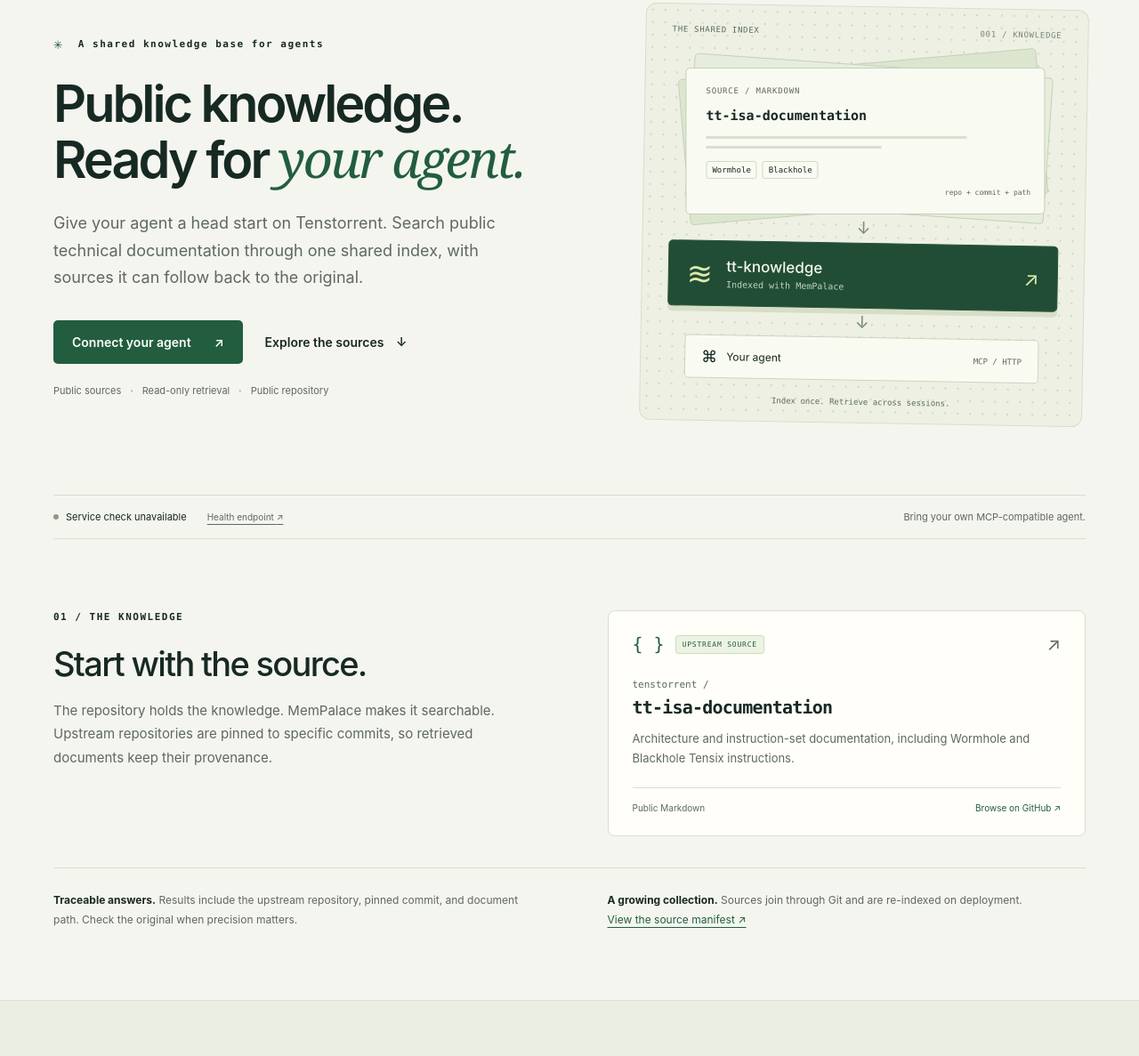
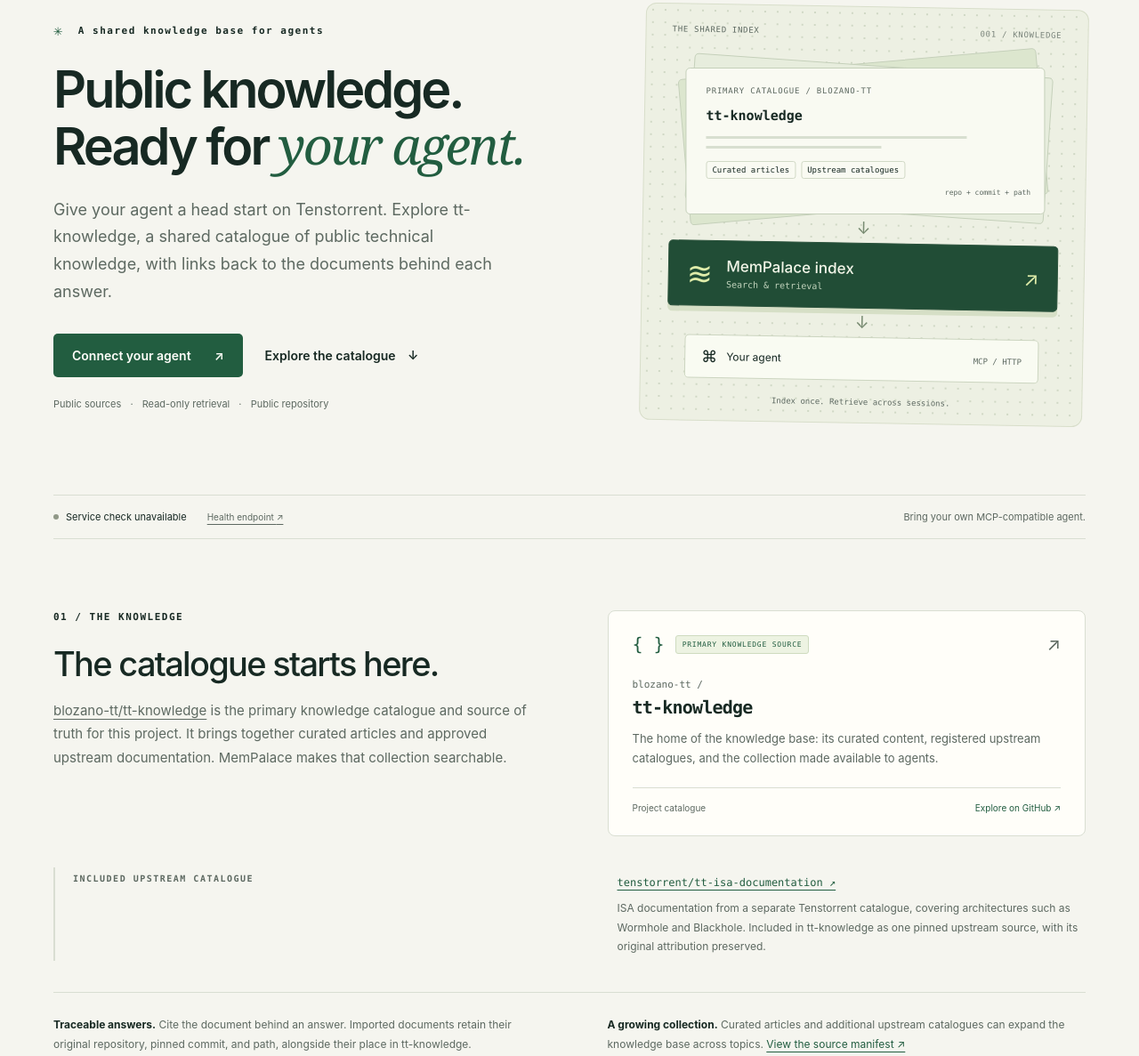
Before and after one commit to blozano-tt/tt-knowledge, a plain HTML site: page site/index.html in a window 1280 px wide. Shown: the part 180-1367 px from the top of the page at 89% size. Drawn offline with Linux system fonts and the light colour scheme; no server answers.

Commit message:
Present tt-knowledge as the primary knowledge catalogue

```diff
--- a/site/index.html
+++ b/site/index.html
@@ -5,7 +5,7 @@
     <meta name="viewport" content="width=device-width, initial-scale=1" />
     <meta
       name="description"
-      content="A shared, searchable index of public Tenstorrent documentation. Connect your AI agent through a read-only MCP server."
+      content="tt-knowledge is a shared catalogue of public Tenstorrent knowledge, bringing together curated articles and registered upstream documentation for agents."
     />
     <meta name="theme-color" content="#f5f5ef" />
     <title>tt-knowledge — Public knowledge. Ready for your agent.</title>
@@ -40,15 +40,15 @@
             Public knowledge.<br />Ready for <em>your agent.</em>
           </h1>
           <p class="intro">
-            Give your agent a head start on Tenstorrent. Search public technical
-            documentation through one shared index, with sources it can follow
-            back to the original.
+            Give your agent a head start on Tenstorrent. Explore tt-knowledge, a
+            shared catalogue of public technical knowledge, with links back to
+            the documents behind each answer.
           </p>
           <div class="hero-actions">
             <a class="button primary" href="#connect"
               >Connect your agent <span aria-hidden="true">↗</span></a
             ><a class="text-link" href="#sources"
-              >Explore the sources <span aria-hidden="true">↓</span></a
+              >Explore the catalogue <span aria-hidden="true">↓</span></a
             >
           </div>
           <p class="hero-note">
@@ -58,7 +58,7 @@
         </div>
         <div
           class="index-illustration"
-          aria-label="Public documentation is indexed once and retrieved by your agent through MCP"
+          aria-label="The blozano-tt/tt-knowledge catalogue brings together curated articles and upstream documentation, indexed by MemPalace and retrieved by your agent through MCP"
         >
           <div class="diagram-top">
             <span>THE SHARED INDEX</span
@@ -68,12 +68,12 @@
             <div class="document back-one"></div>
             <div class="document back-two"></div>
             <div class="document front">
-              <span class="file-label">SOURCE / MARKDOWN</span
-              ><strong>tt-isa-documentation</strong>
+              <span class="file-label">PRIMARY CATALOGUE / BLOZANO-TT</span
+              ><strong>tt-knowledge</strong>
               <div class="doc-line long"></div>
               <div class="doc-line"></div>
-              <div class="architecture-tags">
-                <span>Wormhole</span><span>Blackhole</span>
+              <div class="catalogue-tags">
+                <span>Curated articles</span><span>Upstream catalogues</span>
               </div>
               <span class="source-stamp">repo + commit + path</span>
             </div>
@@ -82,7 +82,8 @@
           <div class="index-node">
             <span class="node-symbol" aria-hidden="true">≋</span>
             <div>
-              <strong>tt-knowledge</strong><span>Indexed with MemPalace</span>
+              <strong>MemPalace index</strong
+              ><span>Search &amp; retrieval</span>
             </div>
             <span class="node-arrow" aria-hidden="true">↗</span>
           </div>
@@ -113,41 +114,59 @@
       >
         <div class="section-heading">
           <p class="eyebrow">01 / THE KNOWLEDGE</p>
-          <h2 id="sources-title">Start with the source.</h2>
+          <h2 id="sources-title">The catalogue starts here.</h2>
           <p>
-            The repository holds the knowledge. MemPalace makes it searchable.
-            Upstream repositories are pinned to specific commits, so retrieved
-            documents keep their provenance.
+            <a href="https://github.com/blozano-tt/tt-knowledge"
+              >blozano-tt/tt-knowledge</a
+            >
+            is the primary knowledge catalogue and source of truth for this
+            project. It brings together curated articles and approved upstream
+            documentation. MemPalace makes that collection searchable.
           </p>
         </div>
         <a
           class="source-card"
-          href="https://github.com/tenstorrent/tt-isa-documentation"
+          href="https://github.com/blozano-tt/tt-knowledge"
         >
           <div class="source-card-top">
             <span class="source-icon" aria-hidden="true">{ }</span
-            ><span class="tag">UPSTREAM SOURCE</span
+            ><span class="tag">PRIMARY KNOWLEDGE SOURCE</span
             ><span class="external-arrow" aria-hidden="true">↗</span>
           </div>
-          <p class="source-owner">tenstorrent /</p>
-          <h3>tt-isa-documentation</h3>
+          <p class="source-owner">blozano-tt /</p>
+          <h3>tt-knowledge</h3>
           <p>
-            Architecture and instruction-set documentation, including Wormhole
-            and Blackhole Tensix instructions.
+            The home of the knowledge base: its curated content, registered
+            upstream catalogues, and the collection made available to agents.
           </p>
           <div class="source-card-bottom">
-            <span>Public Markdown</span><span>Browse on GitHub ↗</span>
+            <span>Project catalogue</span><span>Explore on GitHub ↗</span>
           </div>
         </a>
+        <aside class="upstream-catalogue" aria-labelledby="upstream-title">
+          <p class="eyebrow" id="upstream-title">INCLUDED UPSTREAM CATALOGUE</p>
+          <div>
+            <a href="https://github.com/tenstorrent/tt-isa-documentation"
+              >tenstorrent/tt-isa-documentation ↗</a
+            >
+            <p>
+              ISA documentation from a separate Tenstorrent catalogue, covering
+              architectures such as Wormhole and Blackhole. Included in
+              tt-knowledge as one pinned upstream source, with its original
+              attribution preserved.
+            </p>
+          </div>
+        </aside>
         <div class="source-notes">
           <p>
-            <strong>Traceable answers.</strong> Results include the upstream
-            repository, pinned commit, and document path. Check the original
-            when precision matters.
+            <strong>Traceable answers.</strong> Cite the document behind an
+            answer. Imported documents retain their original repository, pinned
+            commit, and path, alongside their place in tt-knowledge.
           </p>
           <p>
-            <strong>A growing collection.</strong> Sources join through Git and
-            are re-indexed on deployment.
+            <strong>A growing collection.</strong> Curated articles and
+            additional upstream catalogues can expand the knowledge base across
+            topics.
             <a
               href="https://github.com/blozano-tt/tt-knowledge/blob/main/upstream-sources.json"
               >View the source manifest ↗</a
@@ -292,11 +311,12 @@
             </div>
             <div class="prompt-box">
               <p id="agent-prompt">
-                For Tenstorrent architecture and ISA questions, search
-                tt-knowledge first. Retrieve the relevant documents, distinguish
-                Wormhole from Blackhole, and cite the upstream source and
-                revision. If the index does not cover the question, say so and
-                consult other sources.
+                For Tenstorrent technical questions, consult the
+                blozano-tt/tt-knowledge catalogue first. Retrieve relevant
+                documents and cite their sources. For upstream documents,
+                preserve the original repository and revision in citations. If
+                the catalogue does not cover the question, say so and consult
+                other sources.
               </p>
               <button
                 class="copy-button"
@@ -326,26 +346,27 @@
         <div class="example-grid">
           <article>
             <span class="example-number">01</span>
-            <h3>Find an instruction</h3>
+            <h3>Explore a topic</h3>
             <p>
-              “Use tt-knowledge to explain SFPMUL on Wormhole. Retrieve the
-              source document and cite it.”
+              “Search tt-knowledge for documentation relevant to my Tenstorrent
+              question. Explain what the catalogue covers and identify any
+              gaps.”
             </p>
           </article>
           <article>
             <span class="example-number">02</span>
-            <h3>Compare architectures</h3>
+            <h3>Consult an upstream source</h3>
             <p>
-              “Find the SFPMUL documentation for Wormhole and Blackhole. What
-              differences should I watch for?”
+              “Use the upstream ISA documentation in tt-knowledge to compare
+              SFPMUL on Wormhole and Blackhole. Cite the original documents.”
             </p>
           </article>
           <article>
             <span class="example-number">03</span>
             <h3>Follow the evidence</h3>
             <p>
-              “Find documentation on Tensix floating-point formats. Show which
-              source and revision support your answer.”
+              “Retrieve the documents supporting your answer. Show which are
+              from tt-knowledge itself and which come from upstream catalogues.”
             </p>
           </article>
         </div>
--- a/site/styles.css
+++ b/site/styles.css
@@ -270,12 +270,12 @@
   width: 82%;
   margin-top: 14px;
 }
-.architecture-tags {
+.catalogue-tags {
   display: flex;
   gap: 6px;
   margin-top: 14px;
 }
-.architecture-tags span {
+.catalogue-tags span {
   font: 9px var(--mono);
   border: 1px solid #d1d9c6;
   padding: 4px 6px;
@@ -474,6 +474,30 @@
 }
 .source-card-bottom span:last-child {
   color: var(--green);
+}
+.upstream-catalogue {
+  grid-column: 1/-1;
+  display: grid;
+  grid-template-columns: 1fr 1fr;
+  gap: 20px 85px;
+  border-left: 2px solid var(--line);
+  padding: 5px 0 5px 20px;
+}
+.upstream-catalogue .eyebrow {
+  color: var(--muted);
+  font-size: 10px;
+  margin: 0;
+}
+.upstream-catalogue a {
+  font: 12px var(--mono);
+  color: var(--green);
+  overflow-wrap: anywhere;
+}
+.upstream-catalogue div p {
+  font-size: 12px;
+  line-height: 1.8;
+  color: var(--muted);
+  margin: 10px 0 0;
 }
 .source-notes {
   grid-column: 1/-1;
@@ -945,6 +969,10 @@
     gap: 18px;
     padding-top: 20px;
   }
+  .upstream-catalogue {
+    grid-template-columns: 1fr;
+    gap: 12px;
+  }
   .source-card {
     padding: 23px;
   }
```
Also changed, not shown: 1 other file.
